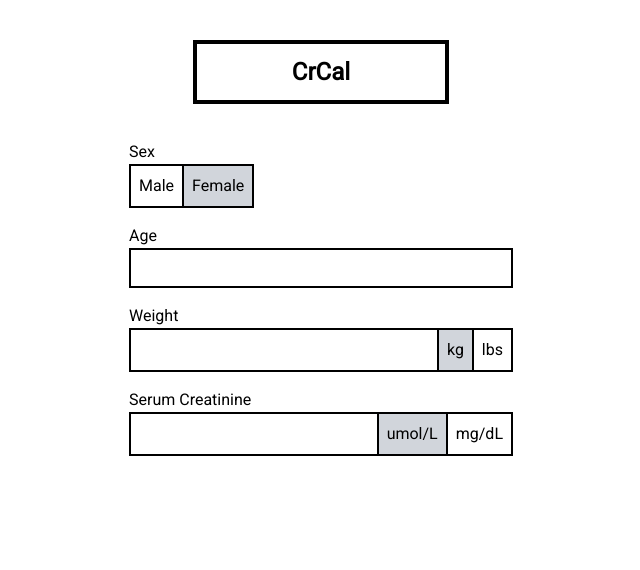
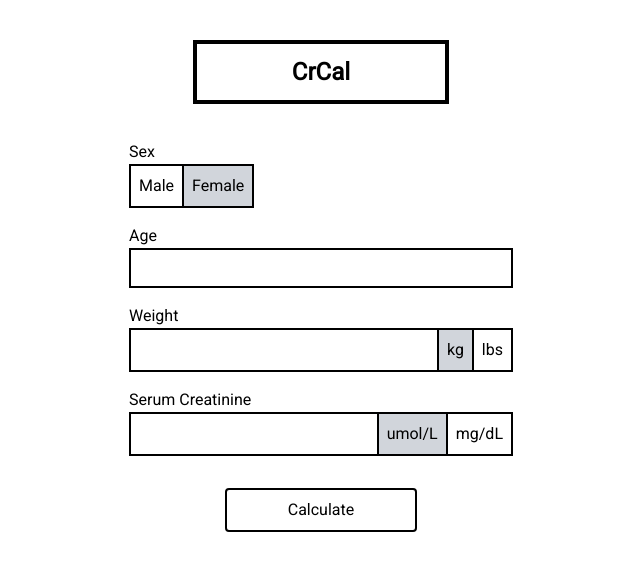
Before and after one commit to Oliver-spec/CrCl-eGFR-Calculator, a Next.js app in the folder crcal/: page / in a window 1280 px wide. Shown: the top 570 px of the page, without its empty margins (319-959 px from the left). Built offline with nearby package versions, Linux system fonts and the light colour scheme.

Commit message:
add button to cal

```diff
--- a/crcal/app/lib/calculate.ts
+++ b/crcal/app/lib/calculate.ts
@@ -1,10 +1,13 @@
 import { Info } from "./definitions";
 
-export default function calculate(info: Info) {
+export default function calculate(
+  info: Info,
+  setResult: (result: string) => void
+) {
   let { weight, weightUnit, crLvl, crUnit, age, sex } = info;
 
   if (!(age && weight && crLvl)) {
-    return "Missing infomation";
+    return setResult("Missing infomation");
   } else if (
     !(
       /^\d+$/.test(age) &&
@@ -15,7 +18,7 @@ export default function calculate(info: Info) {
       Number(crLvl) !== 0
     )
   ) {
-    return "Invalid information";
+    return setResult("Invalid information");
   }
 
   if (weightUnit === "lbs") {
@@ -27,14 +30,18 @@ export default function calculate(info: Info) {
   }
 
   if (sex === "male") {
-    return `${(
-      ((140 - Number(age)) * Number(weight)) /
-      (72 * Number(crLvl))
-    ).toFixed(1)} mL/min`;
+    return setResult(
+      `${(
+        ((140 - Number(age)) * Number(weight)) /
+        (72 * Number(crLvl))
+      ).toFixed(1)} mL/min`
+    );
   } else {
-    return `${(
-      (((140 - Number(age)) * Number(weight)) / (72 * Number(crLvl))) *
-      0.85
-    ).toFixed(1)} mL/min`;
+    return setResult(
+      `${(
+        (((140 - Number(age)) * Number(weight)) / (72 * Number(crLvl))) *
+        0.85
+      ).toFixed(1)} mL/min`
+    );
   }
 }
--- a/crcal/app/lib/definitions.ts
+++ b/crcal/app/lib/definitions.ts
@@ -1,8 +1,8 @@
-export type Info = {
+export interface Info {
   sex: string;
   age: string;
   weightUnit: string;
   weight: string;
   crUnit: string;
   crLvl: string;
-};
+}
--- a/crcal/app/page.tsx
+++ b/crcal/app/page.tsx
@@ -19,6 +19,8 @@ export default function Home() {
     weight: false,
     crLvl: false,
   });
+
+  const [result, setResult] = useState("");
 
   return (
     <main className="flex flex-col justify-center items-center gap-4">
@@ -163,10 +165,38 @@ export default function Home() {
             mg/dL
           </button>
         </div>
-        {hasTyped.age && hasTyped.crLvl && hasTyped.weight && (
-          <div className="text-center font-bold text-2xl border-2 border-black rounded p-3">
-            {calculate(info)}
-          </div>
+        <div className="flex justify-center mb-8">
+          <button
+            className="border-2 border-black rounded w-1/2 p-2 hover:bg-gray-300"
+            onClick={() => {
+              calculate(info, setResult);
+              setHasTyped({
+                age: true,
+                weight: true,
+                crLvl: true,
+              });
+            }}
+          >
+            Calculate
+          </button>
+        </div>
+        {result && (
+          <>
+            <label htmlFor="result-box">Creatinine Clearance</label>
+            <div
+              id="result-box"
+              className={clsx(
+                "text-center font-bold text-2xl border-2 border-black rounded p-2",
+                {
+                  "border-red-600 text-red-600":
+                    result === "Missing infomation" ||
+                    result === "Invalid information",
+                }
+              )}
+            >
+              {result}
+            </div>
+          </>
         )}
       </div>
     </main>
```
